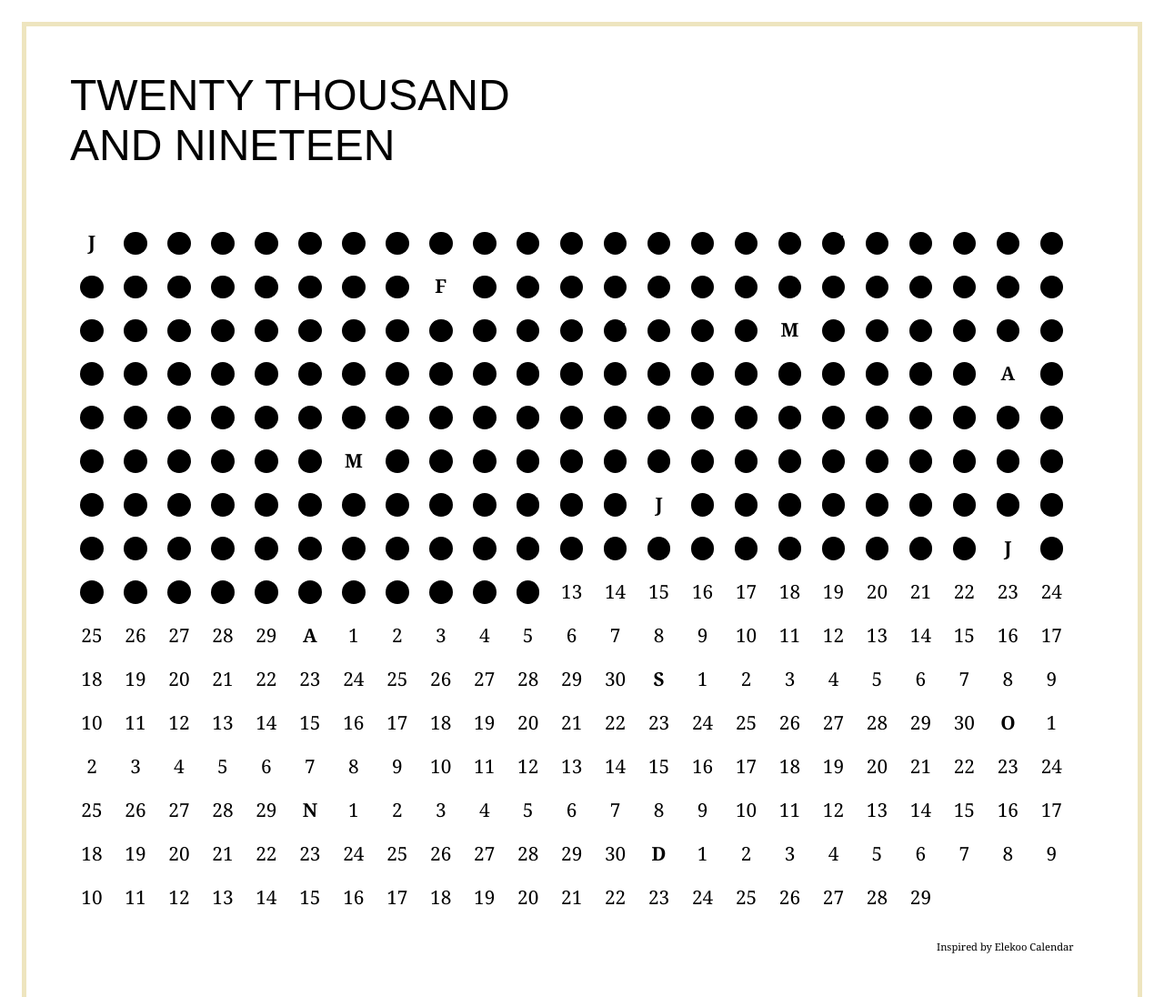
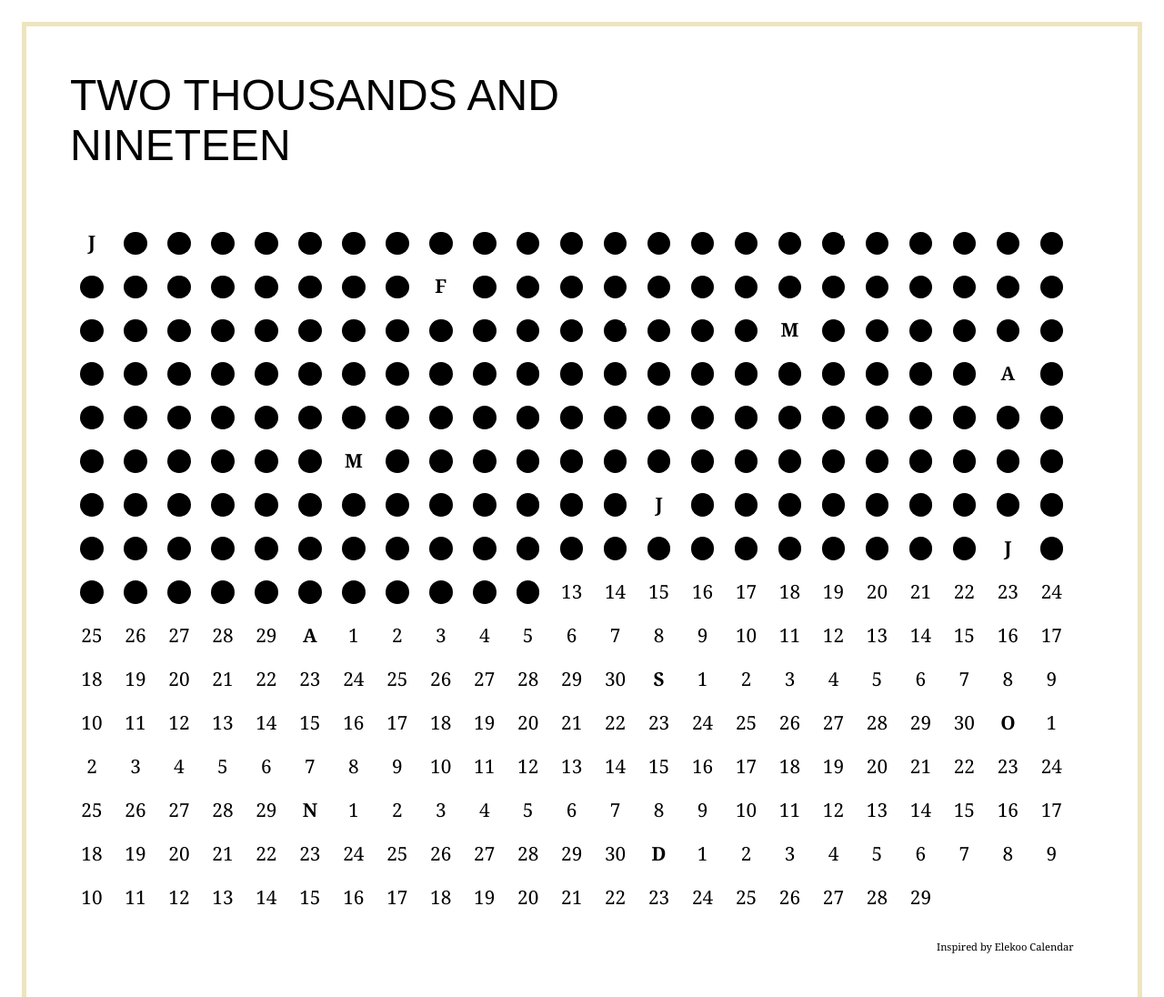
Before and after one commit to wileam/meow-calander, a website: page time_lapse/index.html in a window 1280 px wide. Shown: the top 1096 px of the page at 91% size. Drawn offline with nearby package versions, Linux system fonts and the light colour scheme.

Commit message:
fix typo

```diff
--- a/time_lapse/index.html
+++ b/time_lapse/index.html
@@ -11,7 +11,7 @@
   <body>
     <div id="calendar-container" class="calendar-container">
       <div id="header" class="cal-header">
-        twenty thousand and nineteen
+        two thousands and nineteen
       </div>
       <div id="body" class="cal-body">
 
```
